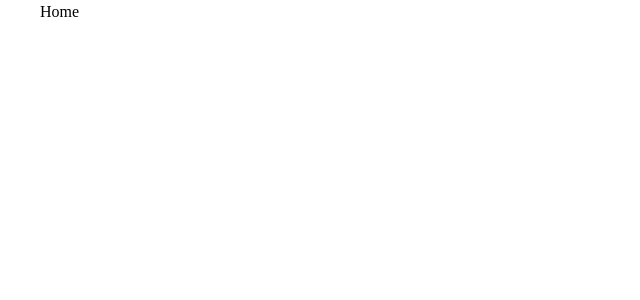
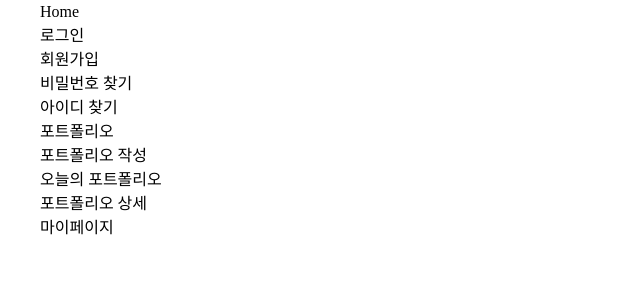
Before and after one commit to 9weeks-app-web/Team-7, a React (Vite) app: page / in a window 1280 px wide. Shown: the top 300 px of the page, without its empty margins (0-640 px from the left). Built offline with nearby package versions, Linux system fonts and the light colour scheme; a web font is replaced by a local one.

Commit message:
Feat: Router 확인용 임시페이지 업데이트

```diff
--- a/src/pages/Home.tsx
+++ b/src/pages/Home.tsx
@@ -1,5 +1,22 @@
+import { Link } from "react-router-dom";
+
 const Home = (): JSX.Element => {
-  return <div>Home</div>;
+  return (
+    <div>
+      <p>Home</p>
+      <div className="grid">
+        <Link to="login">로그인</Link>
+        <Link to="signup">회원가입</Link>
+        <Link to="find-password">비밀번호 찾기</Link>
+        <Link to="find-username">아이디 찾기</Link>
+        <Link to="portfolio">포트폴리오</Link>
+        <Link to="portfolio/create">포트폴리오 작성</Link>
+        <Link to="portfolio/today">오늘의 포트폴리오</Link>
+        <Link to="portfolio/:id">포트폴리오 상세</Link>
+        <Link to="mypage">마이페이지</Link>
+      </div>
+    </div>
+  );
 };
 
 export default Home;
```
